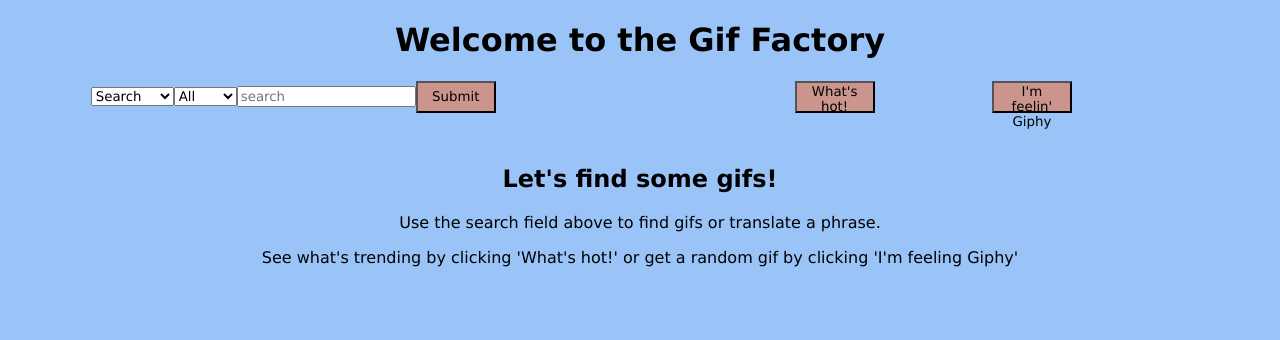
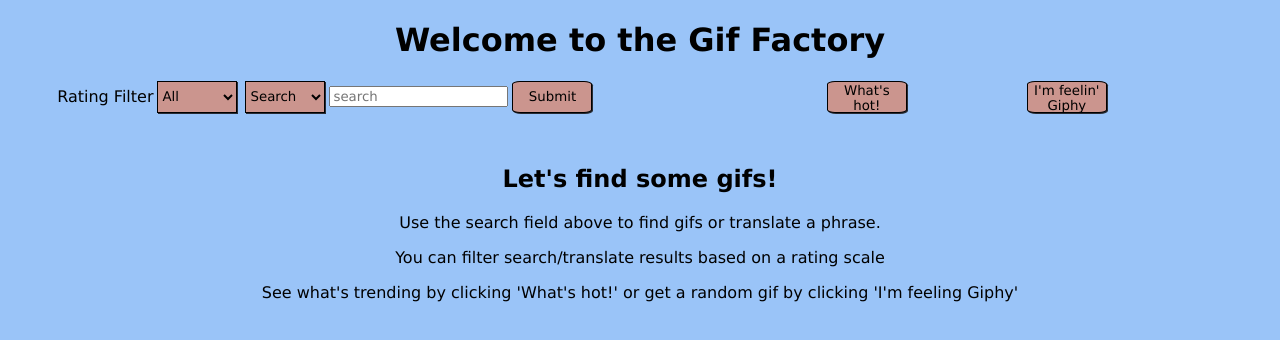
Before and after one commit to johnnybee4e/TTP-FS-20180728, a React (Create React App) app in the folder client/: page / in a window 1280 px wide. Shown: the top 340 px of the page. Built offline with nearby package versions, Linux system fonts and the light colour scheme.

Commit message:
adding border and box shadow to navbar buttons

```diff
--- a/client/src/App.css
+++ b/client/src/App.css
@@ -24,11 +24,20 @@ h1 {
   align-items: center;
 }
 
-.search-bar-button {
+.search-bar-button, .search-field-dropdown {
   background-color: #cb958e;
   height: 2rem;
   width: 5rem;
+  border: 1px solid black;
+  box-shadow: 1px 1px #282c34;
+  margin: 0 .25rem;
 }
+
+.search-bar-button {
+  border-radius: 10%;
+}
+
+
 .App-header {
   background-color: #282c34;
   min-height: 100vh;
--- a/client/src/components/Home.jsx
+++ b/client/src/components/Home.jsx
@@ -53,6 +53,7 @@ class Home extends Component {
             <p>
               Use the search field above to find gifs or translate a phrase.
             </p>
+            <p>You can filter search/translate results based on a rating scale</p>
             <p>
               See what's trending by clicking 'What's hot!' or get a random gif
               by clicking 'I'm feeling Giphy'
--- a/client/src/components/SearchField.jsx
+++ b/client/src/components/SearchField.jsx
@@ -39,7 +39,21 @@ export default class SearchField extends Component {
   render() {
     return (
       <form className="" id="form-container" onSubmit={this.handleSubmit}>
-        <select
+      <label>Rating Filter</label>
+      <select className='search-field-dropdown'
+      onChange={evt => {
+        evt.target.name = 'rating';
+        this.handleChange(evt);
+      }}
+    >
+      <option value="''">All</option>
+      <option value="y">Y</option>
+      <option value="g">G</option>
+      <option value="pg">PG</option>
+      <option value="pg-13">PG-13</option>
+      <option value="r">R</option>
+    </select>
+        <select className='search-field-dropdown'
           onChange={evt => {
             evt.target.name = 'endpoint';
             this.handleChange(evt);
@@ -47,19 +61,6 @@ export default class SearchField extends Component {
         >
           <option value="search">Search</option>
           <option value="translate">Translate</option>
-        </select>
-        <select
-          onChange={evt => {
-            evt.target.name = 'rating';
-            this.handleChange(evt);
-          }}
-        >
-          <option value="''">All</option>
-          <option value="y">Y</option>
-          <option value="g">G</option>
-          <option value="pg">PG</option>
-          <option value="pg-13">PG-13</option>
-          <option value="r">R</option>
         </select>
         <input
           value={this.state.input}
```
